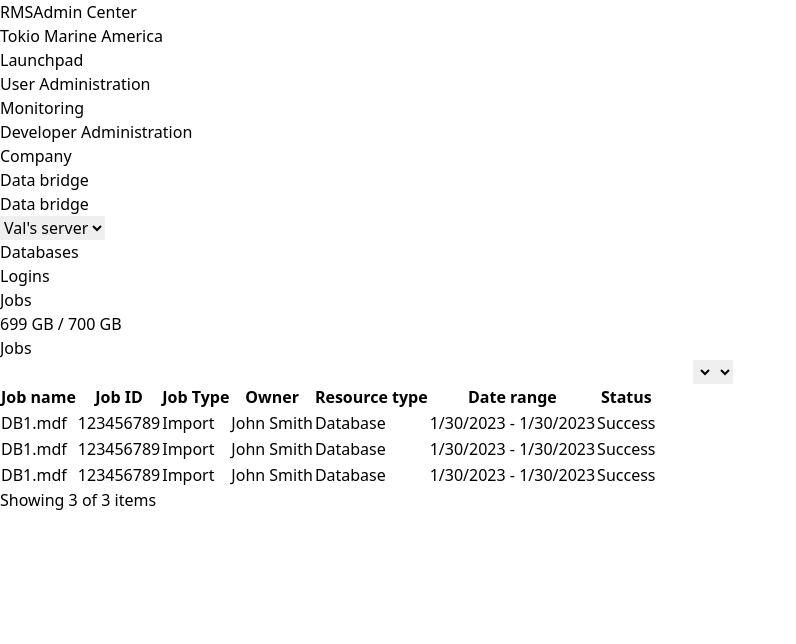
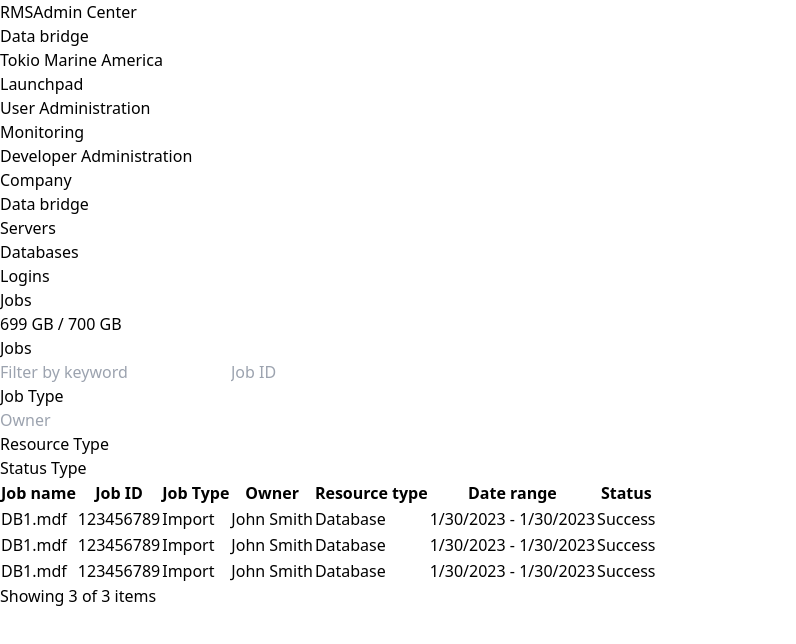
Before and after one commit to irina-mandarina/admin-center, a Nuxt app: page / in a window 1280 px wide. Shown: the top 644 px of the page, without its empty margins (0-796 px from the left). Built offline with nearby package versions, Linux system fonts and the light colour scheme.

Commit message:
dropdown

```diff
--- /dev/null
+++ b/components/Dropdown.vue
@@ -0,0 +1,38 @@
+<script setup>
+    const props = defineProps({
+        name: String,
+        options: Array
+    })
+
+    const emits = defineEmits([
+        'chooseOption'
+    ])
+
+    let chosenOption = ref(props.name)
+    let opened = ref(false)
+
+    function chooseOption(option) {
+        emits('chooseOption', option)
+        opened.value = false
+        chosenOption.value = option
+    }
+</script>
+
+<template>
+    <div class="relative inline-block">
+        <button @click="opened = !opened" class="inline px-3 w-full py-1 text-left outline-1 outline-gray-500" :class="{
+            'outline-2': opened,
+            'outline-blue-400': opened
+        }">
+            {{ chosenOption }}
+            <i v-if="!opened" class="fa fa-chevron-down float-right p-1"/>
+            <i v-if="opened" class="fa fa-chevron-up float-right p-1"/>
+        </button>
+
+        <div v-if="opened" class="absolute my-1 right-0 left-0 border border-gray-300 shadow-md z-50">
+            <div v-for="option in options" @click="chooseOption(option)" class="border-b border-gray-300 bg-white px-3 py-1 bg-white hover:bg-blue-50">
+                {{ option }}
+            </div>
+        </div>
+    </div>
+</template>
--- a/components/Job.vue
+++ b/components/Job.vue
@@ -1,24 +1,24 @@
 <template>
     <tr class="border-b">
-        <td>
+        <td class="py-3">
             DB1.mdf
         </td>
-        <td>
+        <td class="py-3">
             123456789
         </td>
-        <td>
+        <td class="py-3">
             Import
         </td>
-        <td>
+        <td class="py-3">
             John Smith
         </td>
-        <td>
+        <td class="py-3">
             Database
         </td>
-        <td>
+        <td class="py-3">
             1/30/2023 - 1/30/2023
         </td>
-        <td>
+        <td class="py-3">
             <div class="rounded-full text-center" :class="{
                 'text-green-900': 1,
                 'bg-green-50': 1
--- a/components/JobList.vue
+++ b/components/JobList.vue
@@ -1,46 +1,53 @@
+<script setup>
+    let jobTypes = ["Upload", "Import", "Export", "Delete", "Shrink", "Alter"]
+    let resourceTypes = ["Database", "Profile", "Report", "Exposure set"]
+    let statusTypes = ["Success", "Failed", "In progress", "Cancelled"]
+</script>
+
 <template>
-    <div class="w-full">
-        <div>
-            Jobs
-        </div>
+    <div class="w-full relative px-8">
         <!-- filters -->
-        <div>
-            <input />
-            <input />
-            <input />
-            <select></select>
-            <select></select>
+        <div class="">
+            <input class="border-gray-300 border focus:outline-blue-500 p-1 mr-4" placeholder="Filter by keyword"/>
+            <input class="border-gray-300 border focus:outline-blue-500 p-1 m-4" placeholder="Job ID"/>
+            <Dropdown :options="jobTypes" :name="'Job Type'" class="m-4 w-36" />
+            <input class="border-gray-300 border focus:outline-blue-500 p-1 m-4" placeholder="Owner"/>
+            <Dropdown :options="resourceTypes" :name="'Resource Type'" class="m-4 w-40" />
+            <Dropdown :options="statusTypes" :name="'Status Type'" class="m-4 w-36" />
         </div>
 
-        <table>
-            <th>
+        <table class="w-full">
+            <tr class="border-b text-left">
+                <th class="py-3">
                     Job name
                 </th>
-            <th>
+                <th class="py-3">
                     Job ID
                 </th>
-            <th>
+                <th class="py-3">
                     Job Type
                 </th>
-            <th>
+                <th class="py-3">
                     Owner
                 </th>
-            <th>
+                <th class="py-3">
                     Resource type
                 </th>
-            <th>
+                <th class="py-3">
                     Date range
                 </th>
-            <th>
+                <th class="py-3">
                     Status
                 </th>
+            </tr>
+
             <tbody>
                 <Job />
                 <Job />
                 <Job />
             </tbody>
         </table>
-        <div class="text-gray-800">
+        <div class="text-gray-800 p-4">
             Showing 3 of 3 items
         </div>
     </div>
--- a/components/Navigation.vue
+++ b/components/Navigation.vue
@@ -1,10 +1,6 @@
 <template>
-    <div class="fixed t-0 left-0 w-1/6 h-full border-r border-gray shadow-inner">
-        <div class="relative border-b border-gray p-6">
-            <span class="mx-1 bg-red-600 pl-0 pb-0 pr-2 pt-3 text-xs font-bold text-white">RMS</span>
-            <span class="font-bold">Admin</span> Center
-        </div>
-        <div class="font-bold pl-4 py-4 border-b border-gray">
+    <div class="w-1/6 absolute bg-white h-full border-r border-gray shadow-inner">
+        <div class="font-bold h-16 border-b py-4 text-center border-gray overflow-hidden">
             Tokio Marine America
         </div>
         <div class="mt-6">
--- a/components/TopBar.vue
+++ b/components/TopBar.vue
@@ -1,55 +1,26 @@
+<script setup>
+    let userMenuOpened = ref(false)
+</script>
+
 <template>
-    <div class="absolute t-0 flex w-full">
-        <div class="w-1/6">
+    <div class="bg-white border-b border-gray-300 w-full flex">
 
+        <div class="w-1/6 border-b border-r border-gray-300 p-6">
+            <span class="mx-3 bg-red-600 pl-0 pb-0 pr-2 pt-3 text-xs font-bold text-white">RMS</span>
+            <span class="font-bold">Admin</span> Center
         </div>
-        <div class="w-5/6">
 
-            <div class="border-b text-xl font-bold w-full p-5">
-                Data bridge
-            </div>
+        <div class="w-3/4 text-xl font-bold py-5 px-6">
+            Data bridge
+        </div>
 
+        <div class="w-1/12 float-right text-blue-600 overflow-hidden justify-evenly flex">
+            <i class="fa-regular fa-bell py-6"/>
+            <i class="fa-regular fa-circle-question py-6" />
+            <i @click="userMenuOpened = !userMenuOpened" class="fa-regular fa-user py-6" />
+        </div>
 
-            <div class="border-b w-full p-5 shadow-inner bg-slate-50 flex">
-                <i class="fa-solid fa-arrow-left text-blue-700 mx-4" />
+        <UserMenu v-if="userMenuOpened" />
 
-                <!-- server picker -->
-                <div class="mr-6">
-                    <select class="focus-outline-none text-md ">
-                        <option>
-                            Val's server
-                        </option>
-                    </select>
-                    <i class="fa-solid fa-copy mx-2" />
-                </div>
-                <!-- nav -->
-                <ul class="flex text-sm font-bold text-gray-700">
-                   <li class="mx-2 border-gray-500" :class="{
-                    'border-b-2': 0,
-                   }">
-                        Databases
-                   </li>
-                   <li class="mx-2 border-gray-500" :class="{
-                    'border-b-2': 0,
-                   }">
-                        Logins
-                   </li>
-                   <li class="mx-2 border-gray-500" :class="{
-                    'border-b-2': 1,
-                   }">
-                        Jobs
-                   </li>
-                </ul>
-
-                <!-- storage used -->
-                <div class="">
-                    <span class="text-purple-600">
-                        699 GB
-                        <i class="fa-solid fa-server" />
-                    </span>
-                     / 700 GB
-                </div>
-            </div>
-        </div>
     </div>
 </template>
--- a/components/UserMenu.vue
+++ b/components/UserMenu.vue
@@ -1,3 +1,13 @@
 <template>
-    user
+    <div class="absolute top-6 right-6">
+        <div>
+            img
+        </div>
+        <div>
+            names
+        </div>
+        <div>
+            log out
+        </div>
+    </div>
 </template>
--- a/layouts/default.vue
+++ b/layouts/default.vue
@@ -1,4 +1,22 @@
 <template>
+    <!-- <table>
+        <tr>
+            <TopBar />
+        </tr>
+        <tbody>
+            <td>
+                <Navigation />
+            </td>
+            <td>
+                <slot />
+            </td>
+        </tbody>
+    </table> -->
+        <TopBar />
+        <!-- <div class="">
+            <Navigation />
+            <slot />
+        </div> -->
         <Navigation />
         <slot />
 </template>
--- a/pages/index.vue
+++ b/pages/index.vue
@@ -1,6 +1,55 @@
+<script setup>
+    let servers = ref(["Val's server"])
+</script>
 <template>
     <NuxtLayout name="default">
-        <TopBar />
-        <JobList class="pt-32 pl-40"/>
+        <div class="w-5/6 absolute right-0">
+            <div class="h-18 ">
+                <div class="border-b w-full p-5 shadow-inner bg-slate-50 flex">
+                    <i class="fa-solid fa-arrow-left text-blue-700 mx-4" />
+
+                    <!-- server picker -->
+                    <div class="mr-6 w-1/3">
+                        <Dropdown :options="servers" :name="'Servers'" class="w-5/6" />
+                        <i class="fa-solid fa-copy mx-2" />
+                    </div>
+
+                    <!-- nav -->
+                    <ul class="flex text-sm font-bold text-gray-700 w-1/3">
+                        <li class="mx-2 border-gray-500" :class="{
+                            'border-b-2': 0,
+                        }">
+                                Databases
+                        </li>
+                        <li class="mx-2 border-gray-500" :class="{
+                            'border-b-2': 0,
+                        }">
+                                Logins
+                        </li>
+                        <li class="mx-2 border-gray-500" :class="{
+                            'border-b-2': 1,
+                        }">
+                                Jobs
+                        </li>
+                    </ul>
+
+                    <!-- storage used -->
+                    <div class="w-1/2 text-xs text-gray-500 font-bold float-right text-right">
+                        <span class="text-purple-600 text-lg">
+                            <i class="fa-solid fa-server" />
+                            699 GB
+                        </span>
+                        / 700 GB
+                    </div>
+                </div>
+            </div>
+
+            <span class="font-bold text-lg px-8 pt-8 pb-2 block">
+                Jobs
+            </span>
+
+            <JobList />
+        </div>
+
     </NuxtLayout>
 </template>
```
Lines whose indentation alone changed are shown as unchanged.
